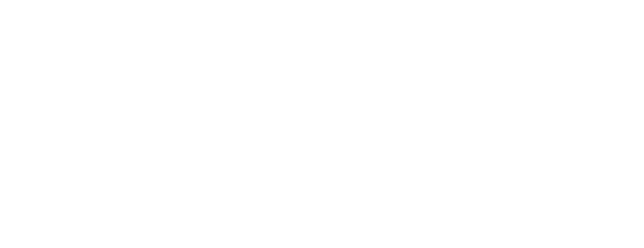
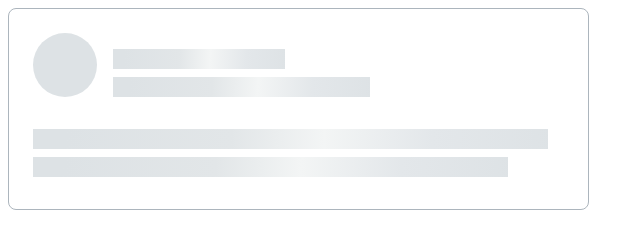
Before and after one commit to js-tasks-ru/htmlcss-20221107_leo-kazachenko, a website: page 04-lection2/02-skeleton/index.html in a window 1280 px wide. Shown: the whole page, without its empty margins (0-644 px from the left). Drawn offline with Linux system fonts and the light colour scheme.

Commit message:
add skeleton

```diff
--- a/04-lection2/02-skeleton/index.html
+++ b/04-lection2/02-skeleton/index.html
@@ -4,8 +4,21 @@
     <head>
         <link rel="stylesheet" href="../../assets/css/main.css">
         <link rel="stylesheet" href="./skeleton.css">
+        <title>skeleton</title>
     </head>
     <body>
-
+       <div class="skeleton">
+        <div class='skeleton_group1'>
+        <div class="skeleton_circle"></div>
+        <div class="skeleton_group2">
+        <div class="skeleton_line skeleton_line-1"></div>
+        <div class="skeleton_line skeleton_line-4"></div>
+       </div>
+       </div>
+       <div class="skeleton_group3">
+        <div class="skeleton_line skeleton_line-2"></div>
+        <div class="skeleton_line skeleton_line-3"></div>
+       </div>
+    </div>
     </body>
 </html>
--- a/04-lection2/02-skeleton/skeleton.css
+++ b/04-lection2/02-skeleton/skeleton.css
@@ -0,0 +1,63 @@
+.skeleton {
+    width: 579px;
+    height: auto;
+    background: #FFF;
+    border: 1px solid rgba(172, 181, 189, 1);
+    border-radius: 8px;
+}
+
+.skeleton_circle {
+    width: 64px;
+    height: 64px;
+    background: #DDE2E5;
+    border-radius: 50%;
+    margin-right:  16px;
+    margin-top: 24px;
+}
+
+.skeleton_line {
+    height: 20px;
+    width: 257px;
+    background: linear-gradient(92.51deg, #DDE2E5 6.44%, #E2E6E8 38.47%, #F3F5F5 56.48%, #E3E7EA 77.5%, #DDE2E5 102.52%);
+    margin-bottom: 8px;
+
+}
+
+.skeleton_group1 {
+    display: flex;
+    justify-content: flex-start;
+    align-items: flex-end;
+    margin-left: 24px;
+}
+
+.skeleton_group2 {
+    display: flex;
+    flex-direction: column;
+
+}
+
+.skeleton_line-1 {
+    width: 172px;
+    margin-top: 32px;
+}
+
+.skeleton_line-4{
+    margin-bottom: 0;
+}
+
+.skeleton_group3 {
+    display: flex;
+    flex-direction: column;
+    margin-left: 24px;
+    margin-top: 32px
+
+}
+
+.skeleton_line-2 {
+width: 515px;
+}
+
+.skeleton_line-3 {
+width: 475px;
+margin-bottom: 32px;
+}
```
